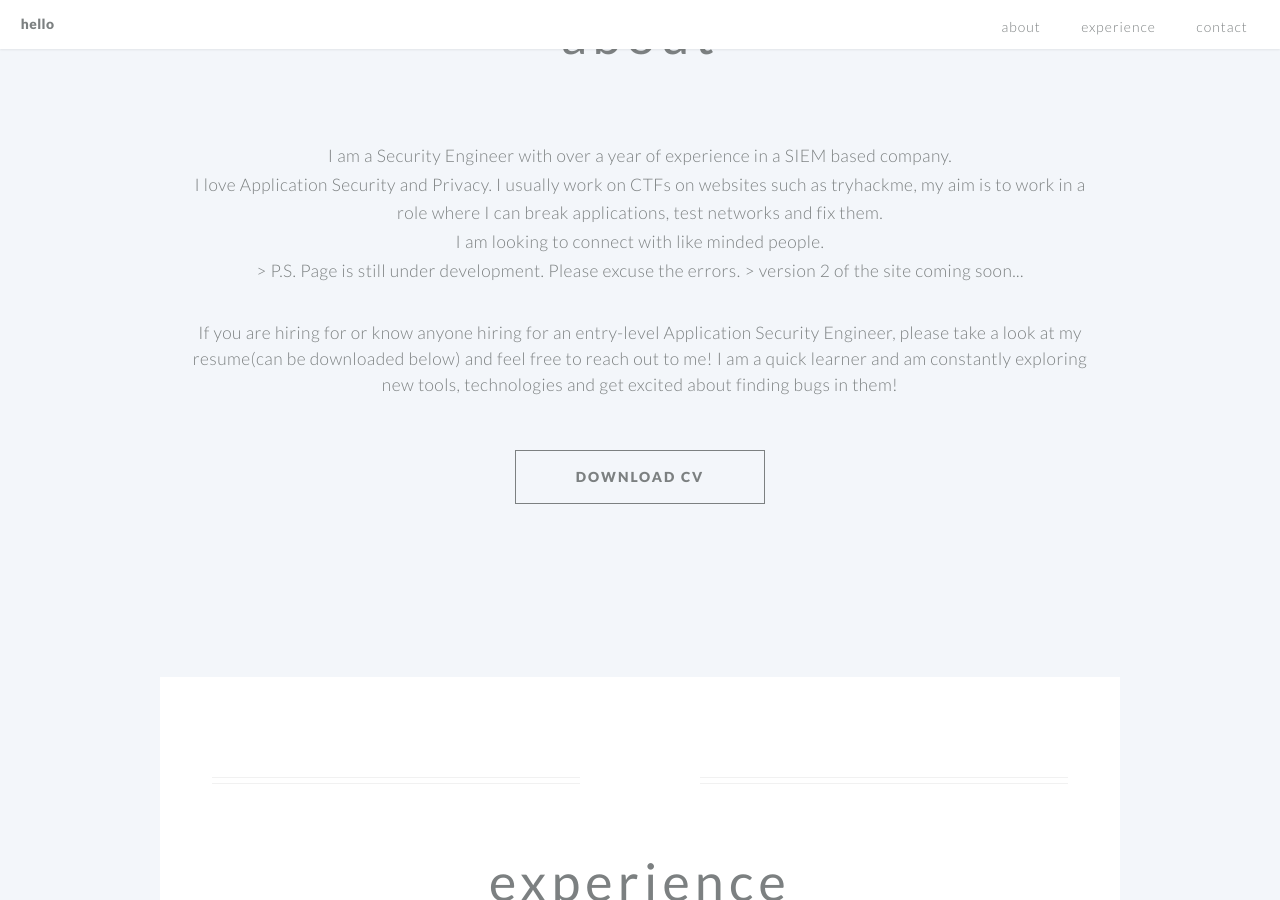
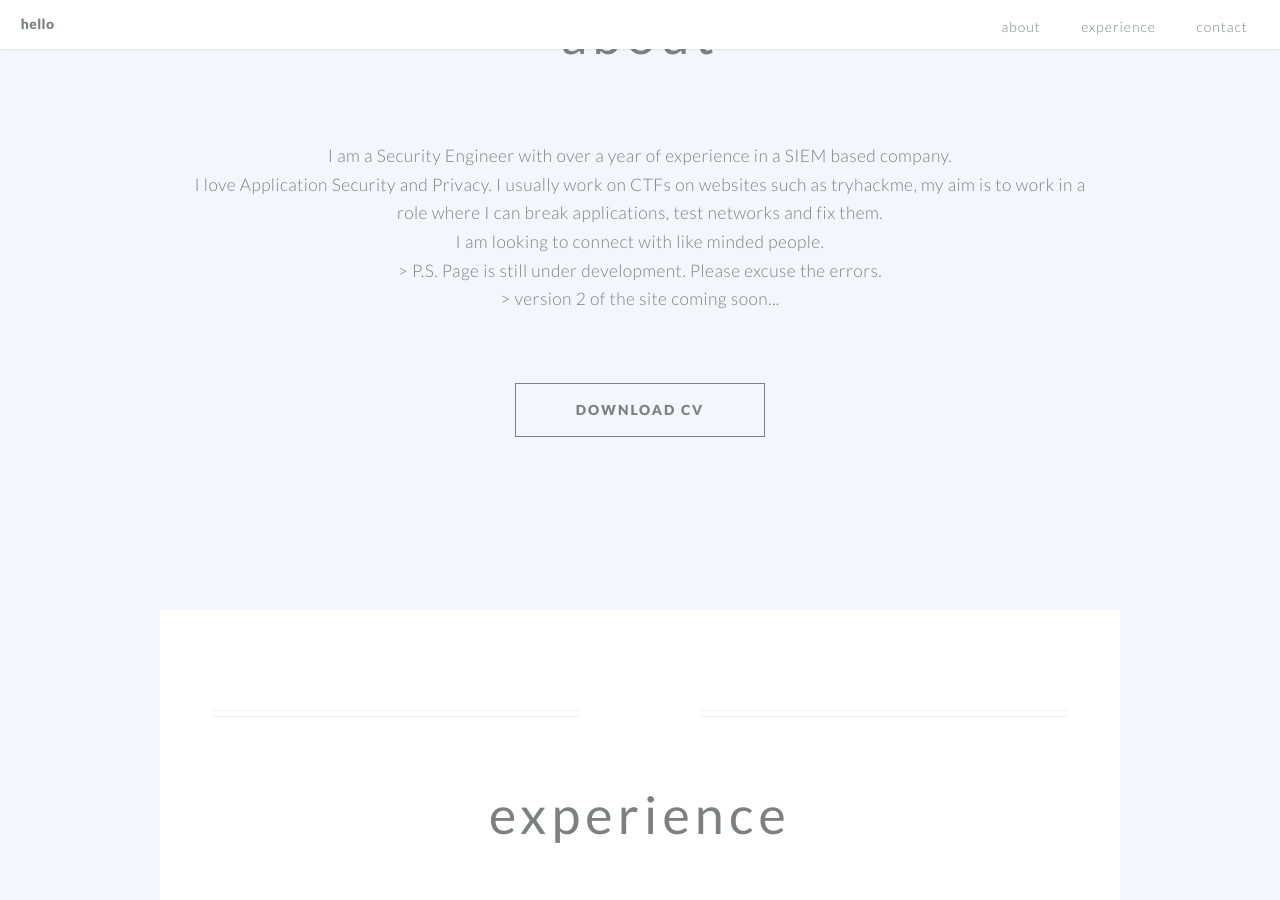
Before and after one commit to rishabkharidhi/rishabkharidhi.github.io, a Jekyll site: the page built from index.md, in a window 1280 px wide and 900 px high, scrolled down 727 px. Built offline with Jekyll 4.4.1, drawn with Linux system fonts in a browser that asks for light colours.

Commit message:
Update index.md

```diff
--- a/index.md
+++ b/index.md
@@ -56,7 +57,6 @@ cta_button_label: send me an email! # the label on the button
   I am looking to connect with like minded people.
 
   <br>
-  > P.S. Page is still under development. Please excuse the errors.
+  > P.S. Page is still under development. Please excuse the errors. <br>
   >      version 2 of the site coming soon...
 </p>
-# If you are hiring for or know anyone hiring for an entry-level Application Security Engineer, please take a look at my resume(can be downloaded below) and feel free to reach out to me! I am a quick learner and am constantly exploring new tools, technologies and get excited about finding bugs in them!
```
Also changed, not shown: other parts of index.md (+1 -0 lines).
